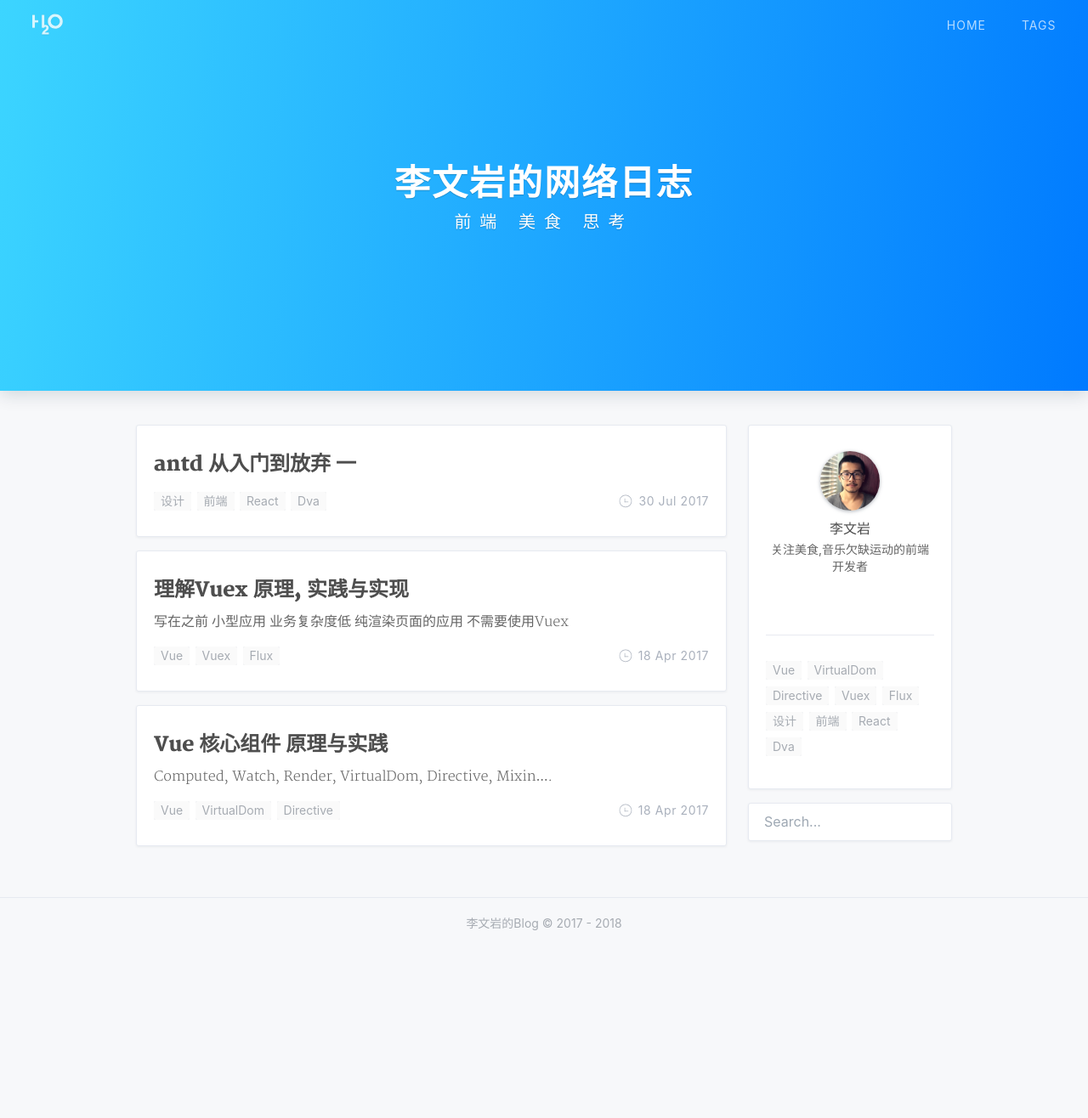
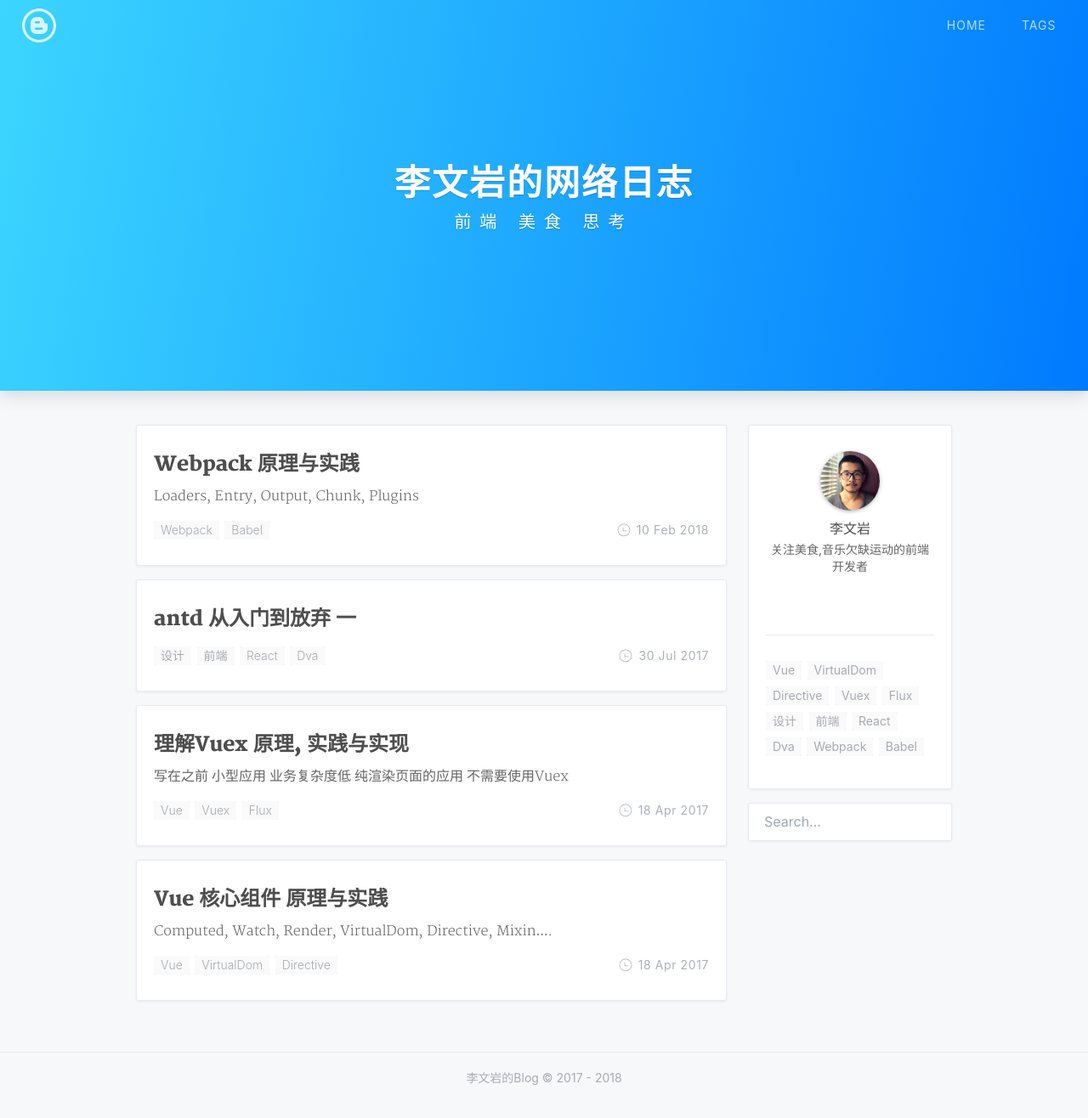
Before and after one commit to Nik-Lee/Nik-Lee.github.io, a Jekyll site: the page built from index.html, in a window 1280 px wide and 1319 px high. Shown: the top 1316 px of the window at 85% size. Built offline with Jekyll 4.4.1, drawn with Linux system fonts in a browser that asks for light colours; nearby versions of some CDN libraries; the list of posts is cut into pages by our own code; a style sheet for code colours, icons or effects is not loaded.

Commit message:
add new blog

```diff
--- a/_config.yml
+++ b/_config.yml
@@ -2,7 +2,7 @@
 title: '李文岩的Blog'
 description: '90后 前端开发者 重庆火锅爱好者 12年NBA老粉丝'
 keyword: '李文岩, 李文岩的Blog, 李文岩的博客, 前端, 前端开发, 前端博客, javascript, vuejs, nodejs, reactjs'
-url: 'https://nikli2009.github.io' # your host
+# url: '' # your host
 
 # if you don't need baseurl, you should leave this value blank.
 baseurl: ''
--- /dev/null
+++ b/_posts/2017-04-18-Webpack.md
@@ -0,0 +1,10 @@
+---
+layout: post
+title: 'Webpack 原理与实践'
+date: 2018-02-10
+author: Nikk Li
+
+tags: Webpack Babel
+---
+
+> Loaders, Entry, Output, Chunk, Plugins
--- a/dev/js/index.js
+++ b/dev/js/index.js
@@ -47,7 +47,8 @@ $(document).ready(function(){
                 });
                 appLogo.css({
                     'background': 'url(/assets/icons/logo_' + themeColorFlag + '.svg) no-repeat center',
-                    'background-size': '100% 100%'
+                    'background-size': '100% 100%',
+                    'margin-top': '-6px'
                 });
                 navText.css('color', '#666');
                 $('.g-nav').addClass('nav-' + themeColorFlag);
--- a/dev/sass/common.scss
+++ b/dev/sass/common.scss
@@ -16,10 +16,10 @@
     z-index: 1000;
     .g-logo {
         float: left;
-        margin-left: 2%;
-        width: 60px;
-        height: $g-header-h;
-        background: url('../icons/logo.svg') no-repeat center;
+        margin-left: 26px;
+        width: 40px;
+        height: 40px;
+        background: url(../icons/logo.svg) no-repeat center;
         background-size: 100% 100%;
         opacity: .8;
         transition: all .2s;
@@ -216,6 +216,7 @@
             .post-tags {
                 float: left;
                 display: inline-block;
+                font-weight:300
             }
             .post-date {
                 float: right;
@@ -770,6 +771,7 @@
         .post-preview {
             .post-title, .post-subtitle, .post-excerpt {
                 color: $color-f-dark;
+                font-size:14px;
             }
         }
         .post-meta {
--- a/package.json
+++ b/package.json
@@ -10,7 +10,7 @@
   "license": "ISC",
   "devDependencies": {
     "gulp": "^3.9.1",
-    "gulp-clean-css": "^3.0.4",
+    "gulp-clean-css": "^3.9.3",
     "gulp-rename": "^1.2.2",
     "gulp-sass": "^3.1.0",
     "gulp-uglify": "^2.1.2"
```
Also changed, not shown: dev/sass/app.css (+8 -6 lines), assets/css/app.min.css, assets/icons/logo.svg, assets/icons/logo_default.svg, assets/js/index.min.js, 4 other files.
